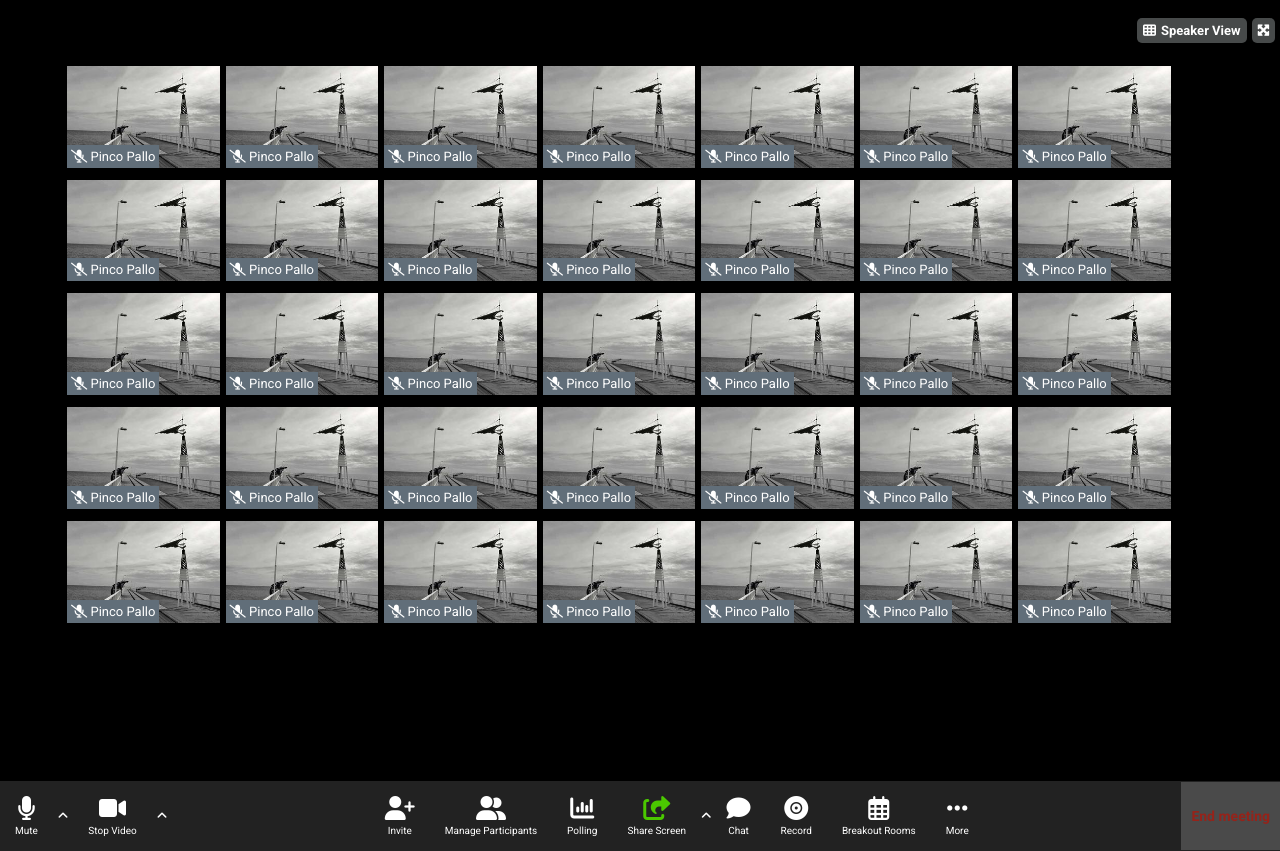
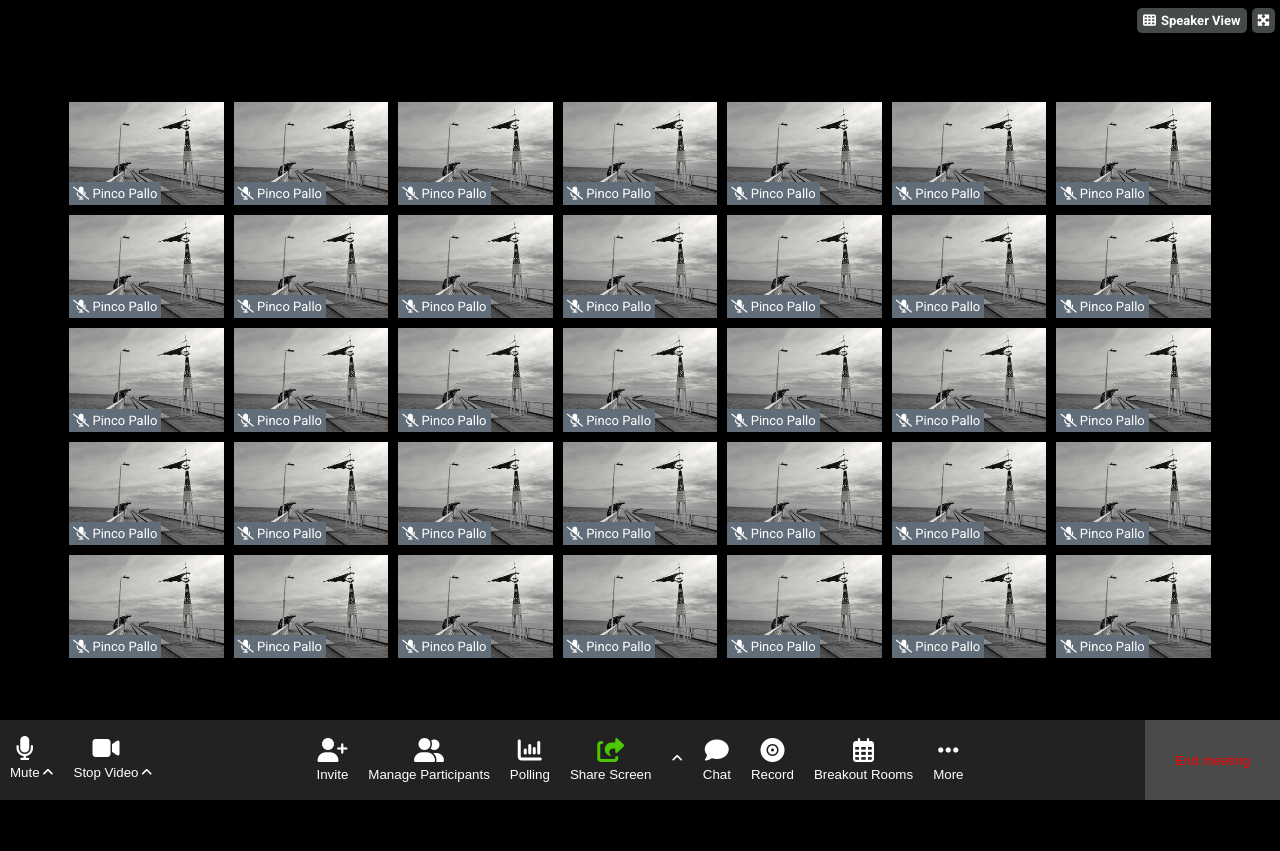
Before and after one commit to broyettore/html-css-zoom, a plain HTML site: page index.html in a window 1280 px wide. After the commit the page ends 800 px from the top, so only its background shows below. Drawn offline with Linux system fonts and the light colour scheme.

Commit message:
major change in footer and fixes in main

```diff
--- a/assets/css/style.css
+++ b/assets/css/style.css
@@ -14,6 +14,7 @@ html {
 }
 
 body {
+    height: 100vh;
     background-color: #000000;
     color: #fff;
 }
@@ -52,7 +53,7 @@ footer .footer-ctn .nav-menu .smaller {
 ************************************************/
 
 header {
-    height: 60px;
+    height: 40px;
 }
 
 header .header-icons {
@@ -72,24 +73,56 @@ header .header-icons .fa-maximize {
 ************************************************/
 
 main {
-    height: calc(100vh - 129px);
+    height: calc(100vh - 120px);
+    overflow: auto;
 }
+
+::-webkit-scrollbar {
+    width: 2px;
+    height: 2px;
+  }
+
+  ::-webkit-scrollbar-thumb {
+    background: #000000;
+    border: 0px none #ffffff;
+    border-radius: 11px;
+  }
+  ::-webkit-scrollbar-thumb:hover {
+    background: #ffffff;
+  }
+  ::-webkit-scrollbar-thumb:active {
+    background: #000000;
+  }
+  ::-webkit-scrollbar-track {
+    background: #040803;
+    border: 0px none #ffffff;
+    border-radius: 14px;
+  }
+  ::-webkit-scrollbar-track:hover {
+    background: #666666;
+  }
+  ::-webkit-scrollbar-track:active {
+    background: #333333;
+  }
+  ::-webkit-scrollbar-corner {
+    background: transparent;
+  }
 
 main .profile-ctn {
     flex-wrap: wrap;
-    width: 90%;
+    width: 90vw;
     margin: 0 auto;
 }
 
 main .profile-ctn .profile-user {
-    width: calc(100% / 7 - 12px);
-    margin: 6px 3px;
+    width: calc(90vw / 7);
     position: relative;
 }
 
 main .profile-ctn .profile-user img {
     display: block;
     width: 100%;
+    padding: 5px;
 }
 
 main .profile-ctn .profile-info {
@@ -97,16 +130,16 @@ main .profile-ctn .profile-info {
     font-size: 1.3rem;
     padding: 4px;
     position: absolute;
-    bottom: 0;
-    left: 0;
+    bottom: 5px;
+    left: 5px;
 }
 
 /********************* FOOTER ********************
 ************************************************/
 
 footer {
+    height: 80px;
     background-color: #222222;
-    margin-top: 50px;
 }
 
 footer .footer-ctn {
@@ -117,35 +150,50 @@ footer .footer-ctn i {
     font-size: 2.4rem;
 }
 
-footer .footer-ctn .audio-video .smaller {
-    margin: 0 5px;
+footer .footer-ctn .left,
+footer .footer-ctn .right {
+    width: 15%;
+}
+
+footer .footer-ctn .right {
+    justify-content: flex-end;
+}
+
+footer .footer-ctn .right .exit {
+    background-color: #4a4a4a;
+    color: red;
+    padding: 0 30px;
+    height: 80px;
+    border: 0;
 }
 
 
-footer .footer-ctn .exit h4 {
-    background-color: #4a4a4a;
-    color: #95231a;
-    font-size: 1.4rem;
-    padding: 26px 10px;
+
+.left .btn-ctn-left .btn,
+.center .btn {
+    background-color: #222222;
+    color: #fff;
+    border: 0;
 }
 
-.audio, .video,
-footer .footer-ctn .nav-menu .btn {
-    display: flex;
-    flex-direction: column;
-    text-align: center;
-    padding: 15px;
+.footer-ctn .center .btn,
+.footer-ctn .left .btn-ctn-left  {
+    padding: 0 10px;
 }
 
-.audio i, .video i,
-.footer-ctn .nav-menu .btn i {
+.left .btn-ctn-left .btn i,
+.center .btn i {
     margin-bottom: 5px;
 }
 
+.left .btn-ctn-left .arrow i,
+.center .arrow i {
+    font-size: 1.3rem;
+}
 
-.smaller {
-    font-size: 1rem;
-}
+
+
+
 
 .green {
     color: #4bc800;
--- a/index.html
+++ b/index.html
@@ -23,7 +23,7 @@
     <!-- /header  -->
 
     <!-- main  -->
-    <main>
+    <main class="row">
         <div class="profile-ctn row">
             <div class="profile-user">
                 <img src="assets/images/zoom-lorem-img.jpg" alt="profilo Zoom">
@@ -277,62 +277,62 @@
     <!-- footer  -->
     <footer class="row align">
         <div class="footer-ctn row">
-        <!-- audiovid  -->
-        <div class="audio-video row">
-            <div class="audio">
+            <footer class="left row align">
+                <div class="btn-ctn-left">
+                    <button class="btn">
                         <i class="fa-solid fa-microphone"></i>
-                <span>Mute</span>
+                        <div>Mute</div>
+                    </button>
+                    <button class="btn arrow"><i class="fa-solid fa-angle-up"></i></button>
                 </div>
-            <i class="fa-solid fa-angle-up smaller"></i>
-            <div class="video">
+                <div class="btn-ctn-left">
+                    <button class="btn">
                         <i class="fa-solid fa-video"></i>
-                <span>Stop Video</span>
+                        <div>Stop Video</div>
+                    </button>
+                    <button class="btn arrow"><i class="fa-solid fa-angle-up"></i></button>
                 </div>
-            <i class="fa-solid fa-angle-up smaller"></i>
-        </div>
-        <!-- /audiovid  -->
-        <!-- navigation  -->
-        <div class="nav-menu row">
-            <div class="btn">
+            </footer>
+            <footer class="center row align">
+                <button class="btn">
                     <i class="fa-solid fa-user-plus"></i>
-                <span>Invite</span>
-            </div>
-            <div class="btn">
+                    <div>Invite</div>
+                </button>
+                <button class="btn">
                     <i class="fa-solid fa-user-group"></i>
-                <span>Manage Participants</span>
-            </div>
-            <div class="btn">
+                    <div>Manage Participants</div>
+                </button>
+                <button class="btn">
                     <i class="fa-solid fa-chart-column"></i>
-                <span>Polling</span>
-            </div>
-            <div class="btn">
+                    <div>Polling</div>
+                </button>
+                <button class="btn">
                     <i class="fa-solid fa-share-from-square green"></i>
-                <span>Share Screen</span>
-            </div>
-            <i class="fa-solid fa-angle-up smaller"></i>
-            <div class="btn">
+                    <div>Share Screen</div>
+                </button>
+                <button class="btn arrow">
+                    <i class="fa-solid fa-angle-up"></i>
+                </button>
+                <button class="btn">
                     <i class="fa-solid fa-comment"></i>
-                <span>Chat</span>
-            </div>
-            <div class="btn">
+                    <div>Chat</div>
+                </button>
+                <button class="btn">
                     <i class="fa-solid fa-record-vinyl"></i>
-                <span>Record</span>
-            </div>
-            <div class="btn">
+                    <div>Record</div>
+                </button>
+                <button class="btn">
                     <i class="fa-regular fa-calendar-days"></i>
-                <span>Breakout Rooms</span>
-            </div>
-            <div class="btn">
+                    <div>Breakout Rooms</div>
+                </button>
+                <button class="btn">
                     <i class="fa-solid fa-ellipsis"></i>
-                <span>More</span>
-            </div>
-        </div>
-         <!-- /navigation  -->
-         <!-- End  -->
-        <div class="exit">
-            <h4>End meeting</h4>
-        </div>
-        <!-- /End  -->
+                    <div>More</div>
+                </button>
+            </footer>
+            <footer class="right row align">
+                <button class="exit">End meeting</button>
+            </footer>
         </div>
     </footer>
     <!-- /footer  -->
```
Lines whose indentation alone changed are shown as unchanged.
